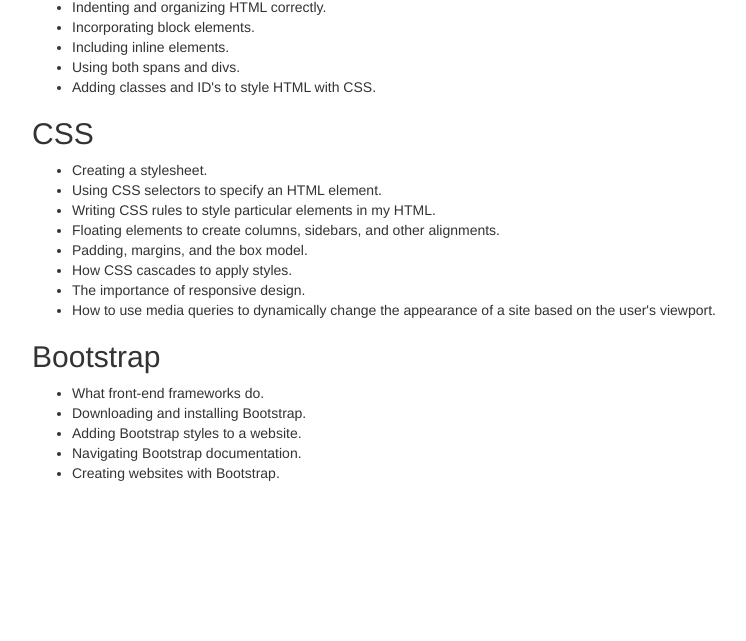
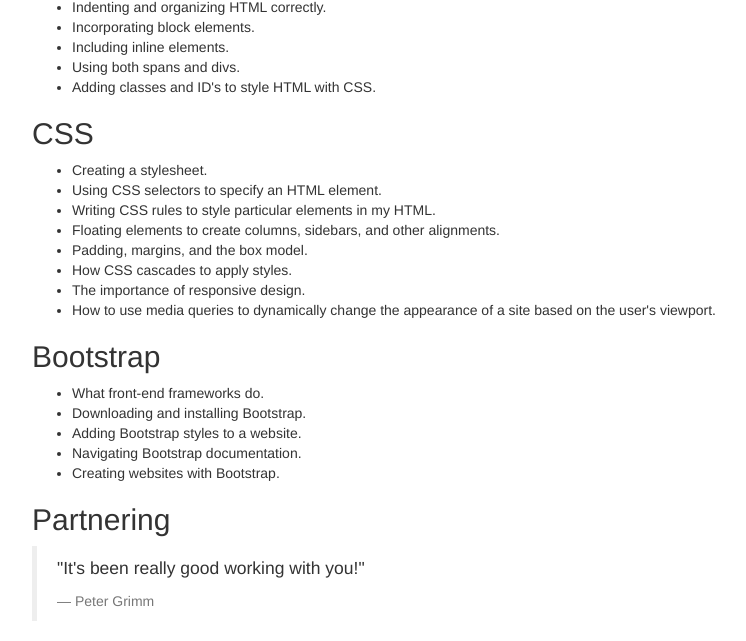
Before and after one commit to JohnNilsOlson/my-first-week, a plain HTML site: page index.html in a window 1280 px wide. Shown: the part 682-1323 px from the top of the page, without its empty margins (38-784 px from the left). Before the commit the page ends 1175 px from the top, so only its background shows below. Drawn offline with Linux system fonts and the light colour scheme.

Commit message:
add blockquote
Co-authored-by: Peter Grimm <pagrimm@gmail.com>

```diff
--- a/index.html
+++ b/index.html
@@ -57,6 +57,11 @@
           <li>Navigating Bootstrap documentation.</li>
           <li>Creating websites with Bootstrap.</li>
         </ul>
+        <h2>Partnering</h2>
+        <blockquote>
+          <p>"It's been really good working with you!"</p>
+          <footer>Peter Grimm</footer>
+        </blockquote>
     </div>
   </body>
 </html>
```
